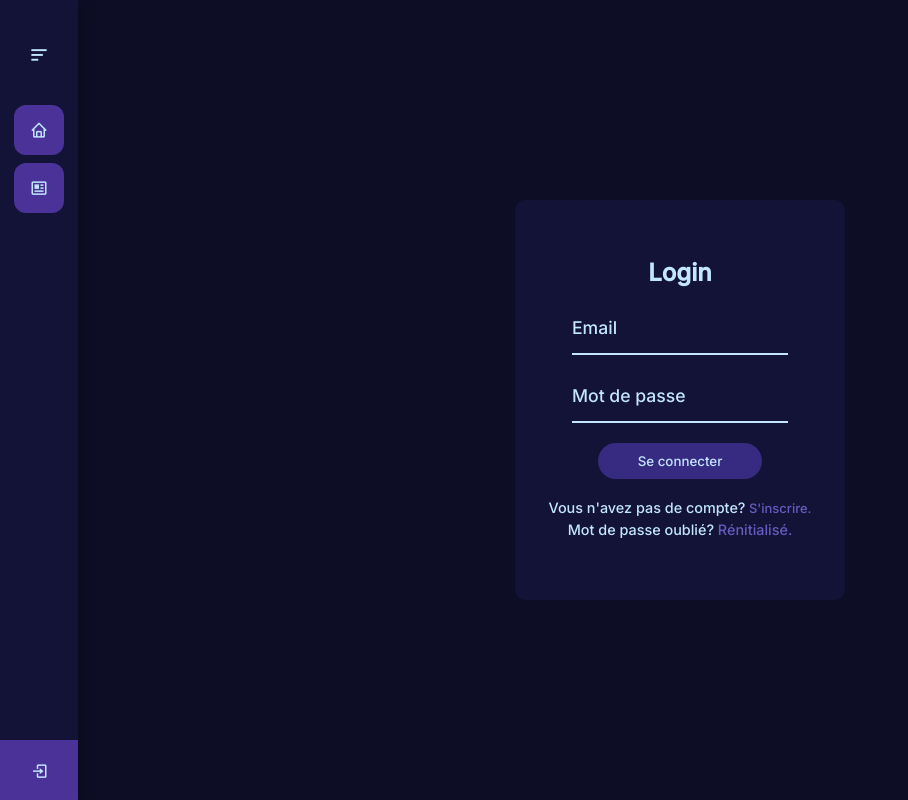
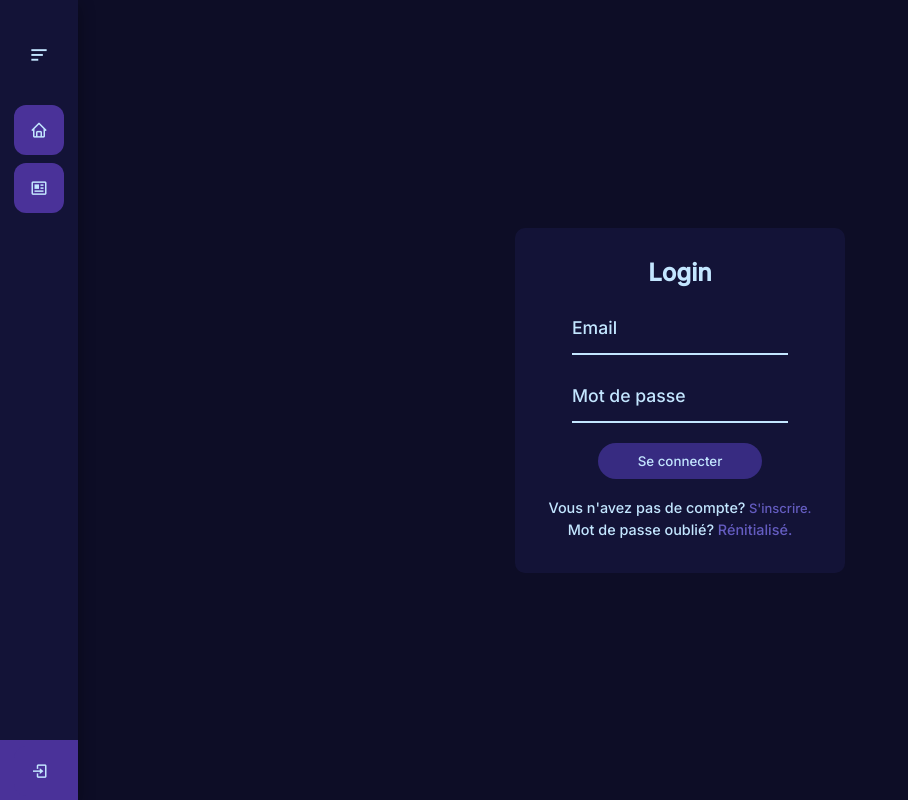
Before and after one commit to CarsExpo/WebClient, a React (Create React App) app: page /login in a window 1280 px wide. Shown: the whole page, without its empty margins (0-908 px from the left). Built offline with nearby package versions, Linux system fonts and the light colour scheme.

Commit message:
Fix some front problemes

```diff
--- a/src/assets/styles/components/_login.scss
+++ b/src/assets/styles/components/_login.scss
@@ -12,7 +12,6 @@
   flex-direction: column;
   justify-content: center;
   align-items: center;
-  height: 400px;
   width: 330px;
   padding: 30px;
   border-radius: 10px;
```
